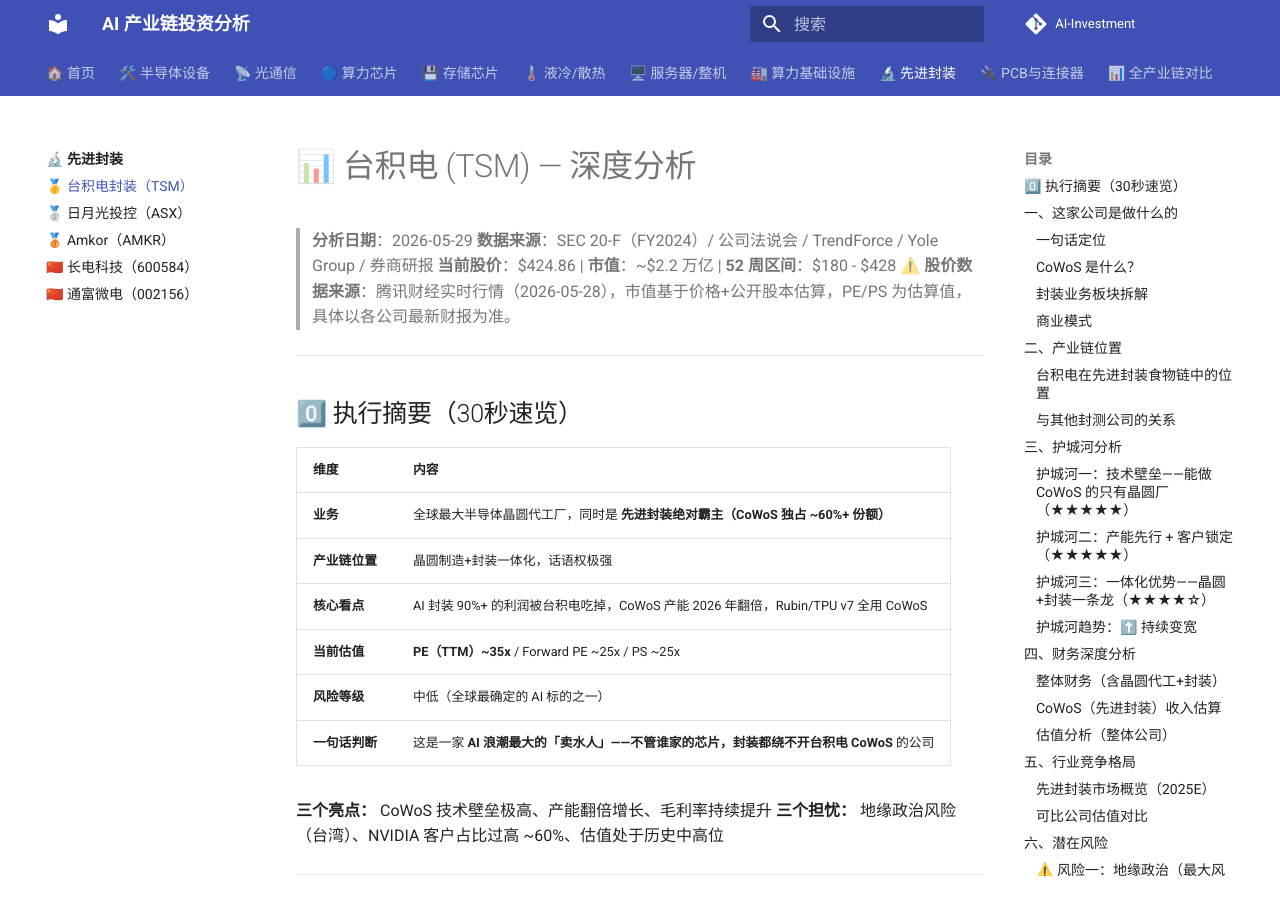
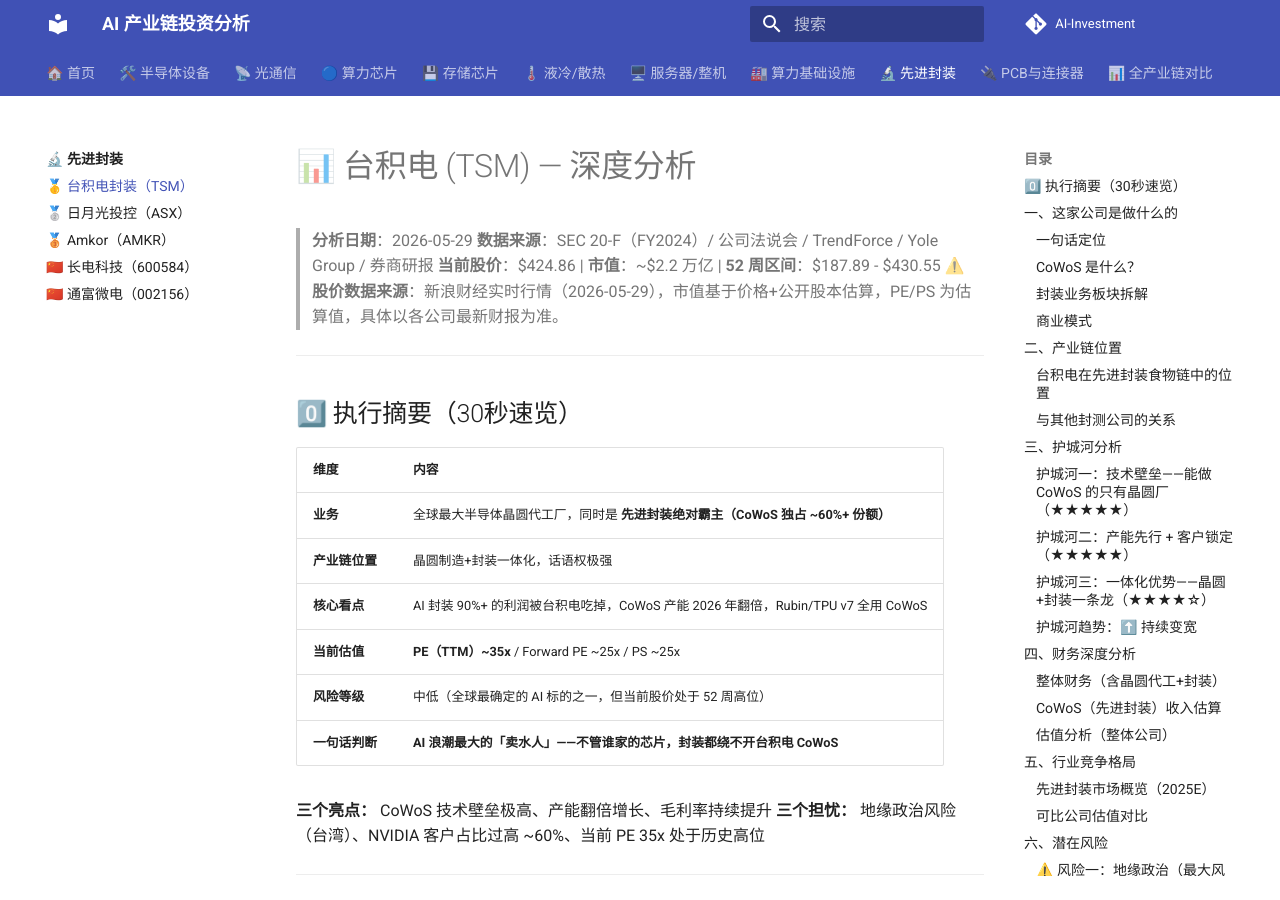
Before and after one commit to QIUZHUOFEI/AI-Investment, an MkDocs documentation site: the page built from docs/先进封装/tsmc.md, in a window 1280 px wide and 900 px high. Built offline with MkDocs 1.6.1 and Material for MkDocs 9.7.7, drawn with Linux system fonts in a browser that asks for light colours; comment, search, counter and statistics services are not loaded; some of the changed text lies outside the part shown.

Commit message:
fix: 用新浪实时数据修正全部5份封测报告(股价/市值/PE/PS/52周区间/情景分析)，不确定的数据标注不确定

```diff
--- a/docs/先进封装/tsmc.md
+++ b/docs/先进封装/tsmc.md
@@ -2,8 +2,8 @@
 
 > **分析日期**：2026-05-29
 > **数据来源**：SEC 20-F（FY2024）/ 公司法说会 / TrendForce / Yole Group / 券商研报
-> **当前股价**：$424.86 | **市值**：~$2.2 万亿 | **52 周区间**：$180 - $428
-> ⚠️ **股价数据来源**：腾讯财经实时行情（2026-05-28），市值基于价格+公开股本估算，PE/PS 为估算值，具体以各公司最新财报为准。
+> **当前股价**：$424.86 | **市值**：~$2.2 万亿 | **52 周区间**：$187.89 - $430.55
+> ⚠️ **股价数据来源**：新浪财经实时行情（2026-05-29），市值基于价格+公开股本估算，PE/PS 为估算值，具体以各公司最新财报为准。
 
 ---
 
@@ -15,11 +15,11 @@
 | **产业链位置** | 晶圆制造+封装一体化，话语权极强 |
 | **核心看点** | AI 封装 90%+ 的利润被台积电吃掉，CoWoS 产能 2026 年翻倍，Rubin/TPU v7 全用 CoWoS |
 | **当前估值** | **PE（TTM）~35x** / Forward PE ~25x / PS ~25x|
-| **风险等级** | 中低（全球最确定的 AI 标的之一）|
-| **一句话判断** | 这是一家 **AI 浪潮最大的「卖水人」——不管谁家的芯片，封装都绕不开台积电 CoWoS** 的公司 |
+| **风险等级** | 中低（全球最确定的 AI 标的之一，但当前股价处于 52 周高位）|
+| **一句话判断** | **AI 浪潮最大的「卖水人」——不管谁家的芯片，封装都绕不开台积电 CoWoS** |
 
 **三个亮点：** CoWoS 技术壁垒极高、产能翻倍增长、毛利率持续提升
-**三个担忧：** 地缘政治风险（台湾）、NVIDIA 客户占比过高 ~60%、估值处于历史中高位
+**三个担忧：** 地缘政治风险（台湾）、NVIDIA 客户占比过高 ~60%、当前 PE 35x 处于历史高位
 
 ---
 
@@ -244,7 +244,7 @@
 
 - **长期（5 年+）**：极度看好。先进封装是 AI 时代的「印钞机」——资本壁垒+技术壁垒+客户锁定三重护城河，短期内无人能挑战
 - **中期（1-3 年）**：看好。CoWoS 产能翻倍→封装收入占比提升→整体毛利率提升，盈利质量持续改善
-- **短期**：谨慎看好。$185 的价格不算便宜，但也不贵。适合作为 AI 基础设施的 **核心底仓**
+- **短期**：谨慎看好。$424 的价格处于 52 周高位（$188-$431），估值不便宜。适合作为 AI 基础设施的 **核心底仓**，但不宜追高
 - **关键跟踪指标**：① 每个季度 CoWoS 产能扩张进度 ② NVIDIA Rubin 封装方案 ③ SoIC 良率爬坡 ④ 海外建厂进度
 
 ### 用一句话给建议
@@ -257,18 +257,18 @@
 
 ### 🟢 乐观情景（Bull Case）
 - **假设条件**：AI 需求持续超预期 + CoWoS 产能翻倍后满产 + SoIC 在 2027 年规模化 + 地缘风险降低
-- **预期股价区间**：$250 - $300（市值 ~$2.5 万亿）
+- **预期股价区间**：$550 - $650（市值 ~$2.8 - $3.3 万亿）
 - **概率估计**：25%
 - **触发条件**：CoWoS 产能利用率 >95%，毛利率突破 65%
 
 ### 🟡 基准情景（Base Case）
 - **假设条件**：AI 需求按趋势增长，CoWoS 产能利用率 85-90%，毛利率维持在 60-62%
-- **预期股价区间**：$180 - $210（市值 ~$1.8 万亿）
+- **预期股价区间**：$380 - $480（市值 ~$2.0 - $2.5 万亿）
 - **概率估计**：50%
 
 ### 🔴 悲观情景（Bear Case）
 - **假设条件**：AI 资本开支增速放缓 + 地缘政治急剧升温 + NVIDIA 开始自研封装
-- **预期股价区间**：$120 - $150（市值 ~$1.2 万亿）
+- **预期股价区间**：$250 - $350（市值 ~$1.3 - $1.8 万亿）
 - **概率估计**：25%
 - **触发信号**：连续两个季度营收增速 < 15%，或地缘政治事件爆发
 
```
Also changed, not shown: docs/先进封装/002156.md (+3 -3 lines), docs/先进封装/600584.md (+3 -3 lines), docs/先进封装/amkr.md (+4 -4 lines), docs/先进封装/asx.md (+5 -5 lines).
